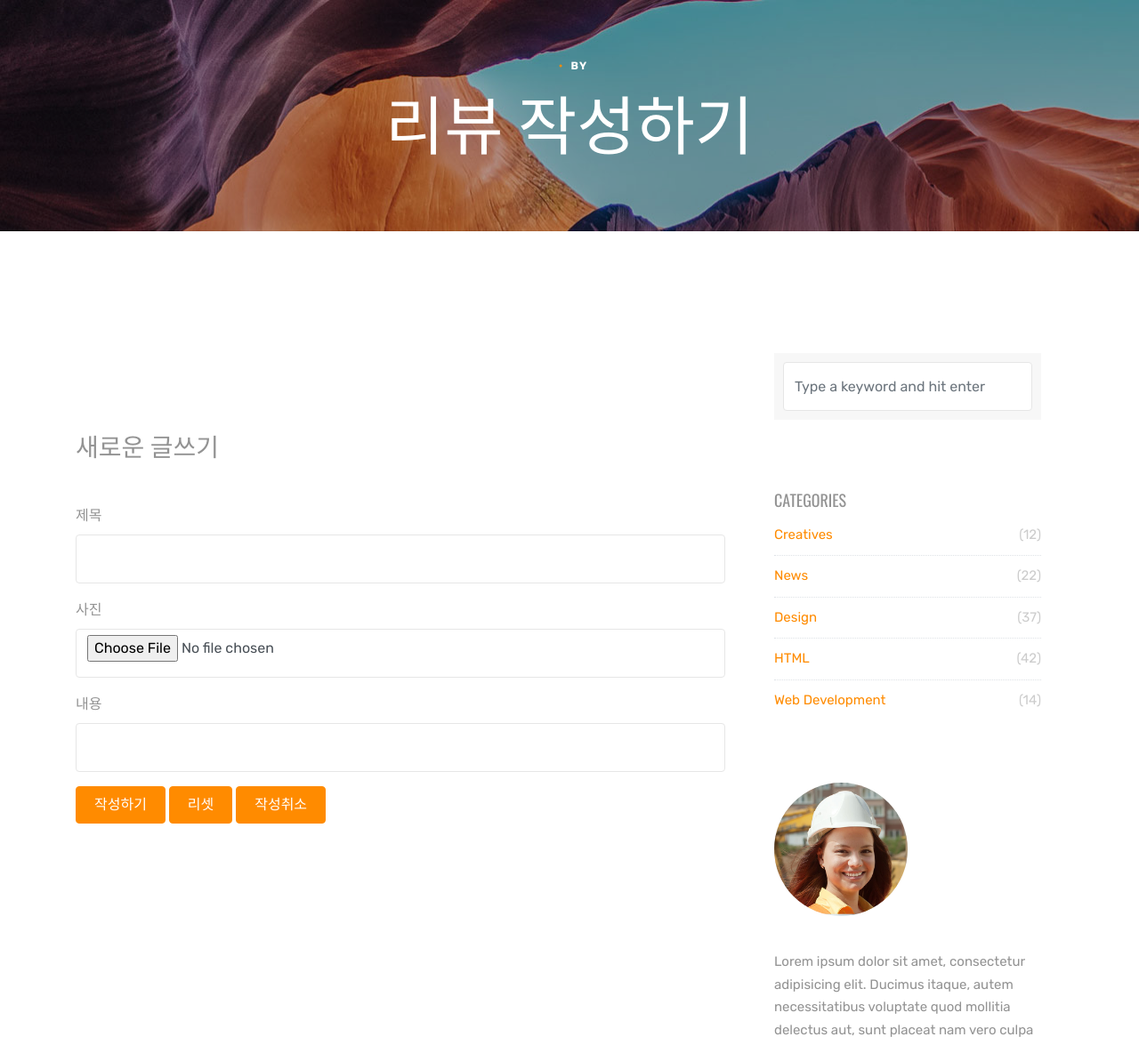
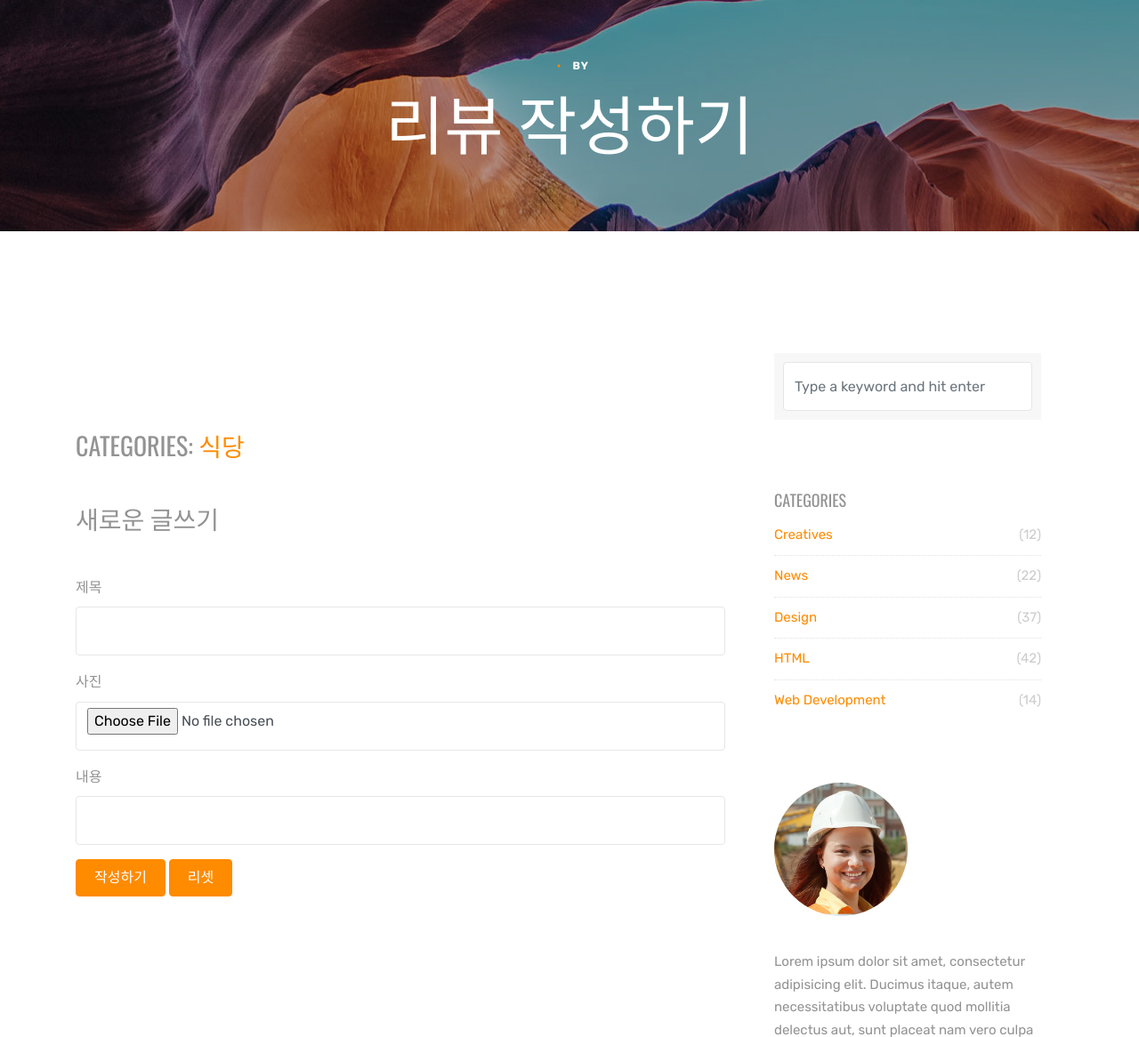
Before and after one commit to showppark12/Kookminreview, a Django app: page /studyboard/new/ in a window 1280 px wide. Shown: the part 143-1309 px from the top of the page at 89% size. Run offline with Django 3.2, Linux system fonts and the light colour scheme; some libraries are stand-ins or nearby versions; some web fonts are replaced.

Commit message:
여러가지 추가

```diff
--- a/studyboard/templates/base/detail.html
+++ b/studyboard/templates/base/detail.html
@@ -34,6 +34,9 @@
             <br>
             {{blog.body}}</p>
         <div class="pt-5">
+          <a href ="{% url 'studyboardhome' %}" class="btn btn-primary btn-md text-white">목록으로</a>
+          <a href ="{% url 'studyboardedit' blog.id %}" class="btn btn-primary btn-md text-white">수정</a>
+          <a href ="{% url 'studyboarddelete' blog.id %}" class="btn btn-primary btn-md text-white">삭제</a>
           <p>Categories:  <a href="#">Design</a>, <a href="#">Events</a>  Tags: <a href="#">#html</a>, <a href="#">#trends</a></p>
         </div>
 
--- a/studyboard/templates/base/new.html
+++ b/studyboard/templates/base/new.html
@@ -9,7 +9,7 @@
 
         <div class="box-shadow-content">
           <div class="block-heading-1">
-            <span class="d-block mb-3 text-white" data-aos="fade-up"><span class="mx-2 text-primary">&bullet;</span>by {{blog.writer}}</span>
+            <span class="d-block mb-3 text-white" data-aos="fade-up"><span class="mx-2 text-primary">&bullet;</span> by{{blog.writer}}</span>
             <h1 class="mb-4" data-aos="fade-up" data-aos-delay="100">리뷰 작성하기</h1>
           </div>
 
@@ -28,6 +28,7 @@
         <p class="lead">
         <div class="pt-5">
           <div class="comment-form-wrap pt-5">
+          <h3 class="mb-5">Categories: <a class="mb-5" href="{%url 'studyboardhome' %}">식당</a></h3>
           <form method="post" enctype="multipart/form-data">
             {% csrf_token %}
             <h3 class="mb-5">새로운 글쓰기</h3>
@@ -46,7 +47,6 @@
               <div class="form-group">
                 <input type="submit" value="작성하기" class="btn btn-primary btn-md text-white">
                 <input type="reset" value="리셋" class="btn btn-primary btn-md text-white">
-                <a href ="{% url 'home' %}" class="btn btn-primary btn-md text-white">작성취소</a>
               </div>
           </form>
           </div>
```
